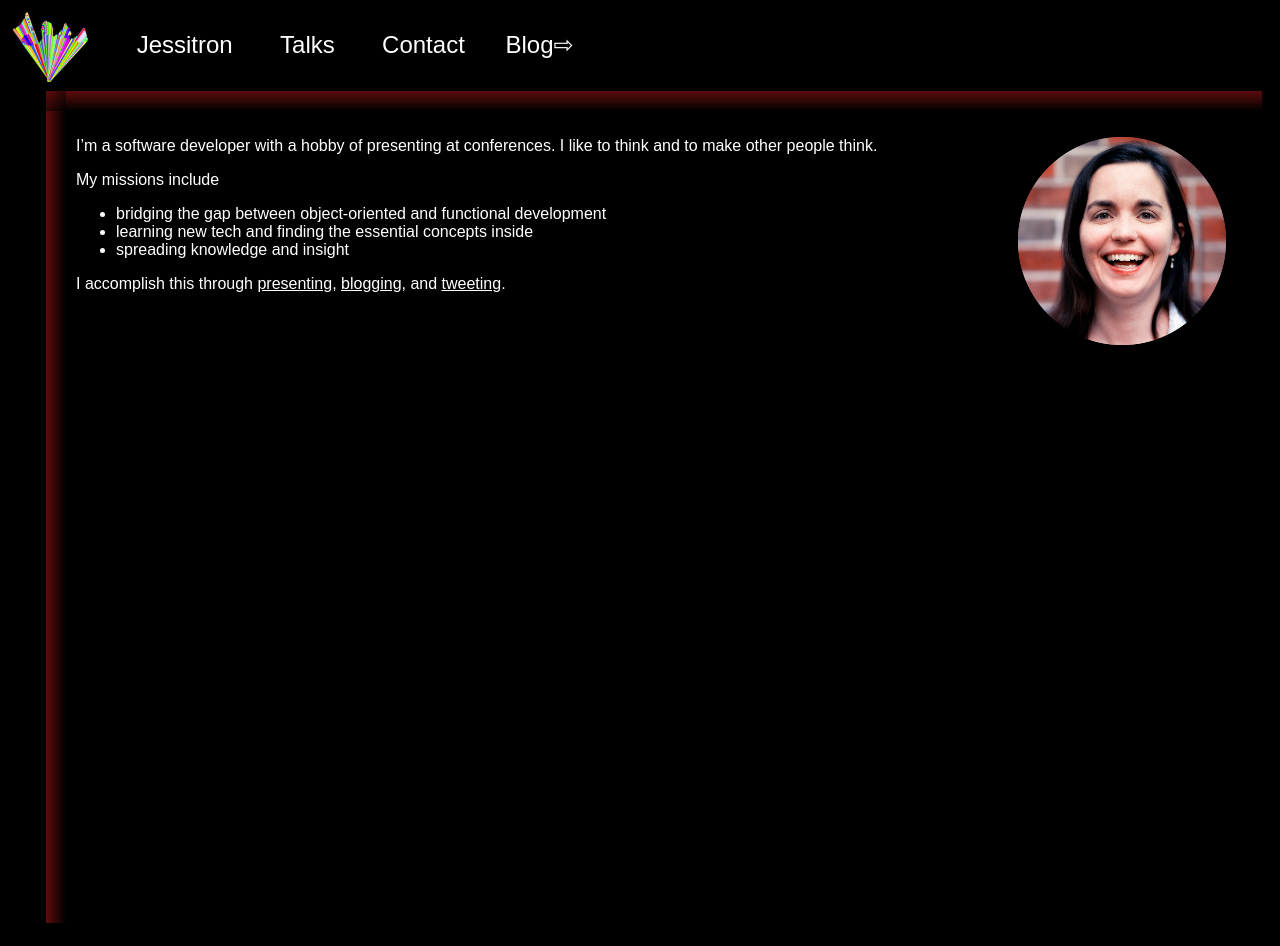
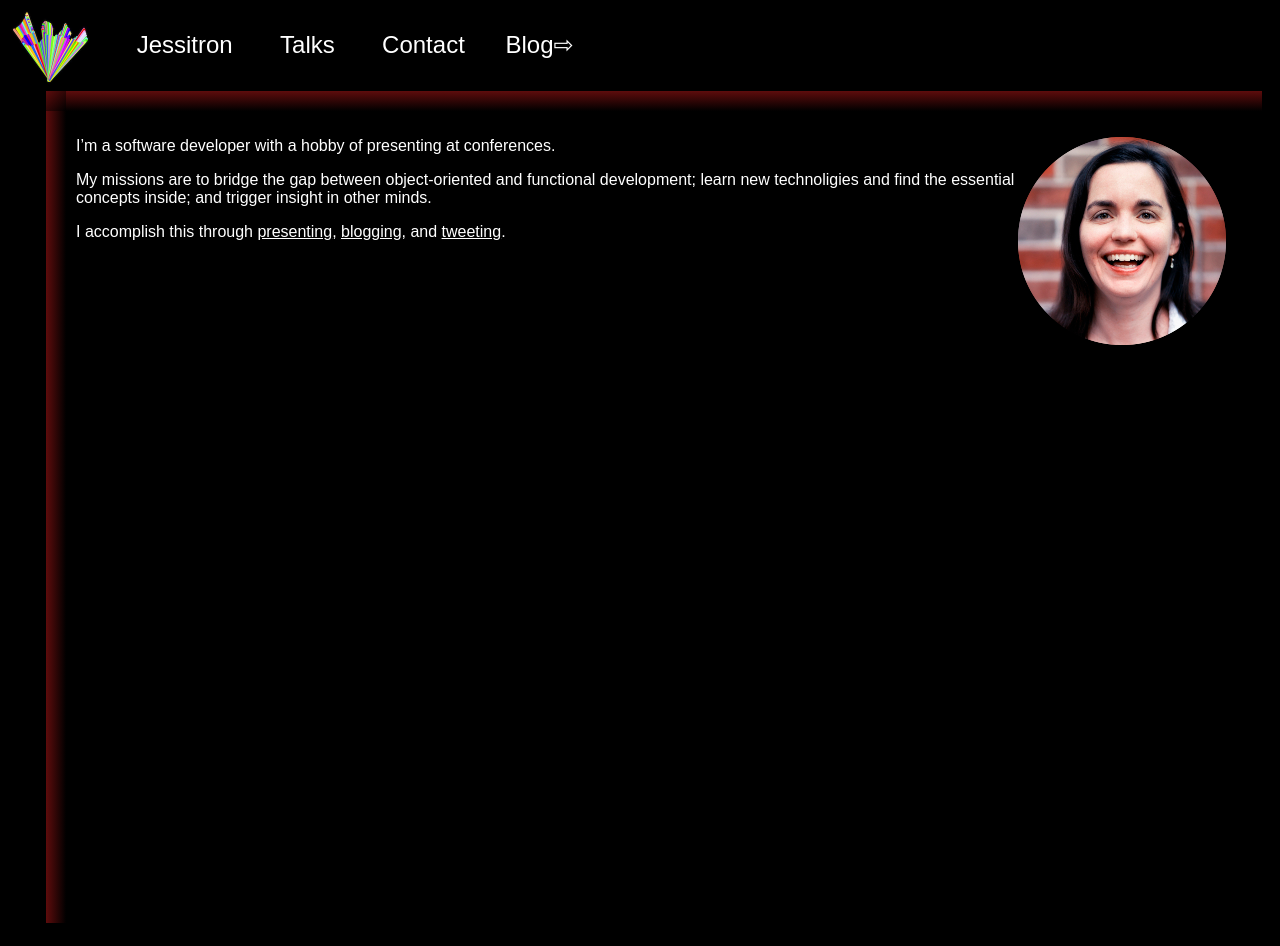
Before and after one commit to jessitron/jessitron.com, a Jekyll site: the page built from index.md, in a window 1280 px wide. Built offline with Jekyll 4.4.1, drawn with Linux system fonts in a browser that asks for light colours.

```diff
--- a/index.md
+++ b/index.md
@@ -4,12 +4,10 @@ name: home
 ---
 <img class="portrait" src="images/circlehead.png" />
 
-I'm a software developer with a hobby of presenting at conferences. I like to think and to make other people think.
+I'm a software developer with a hobby of presenting at conferences.
 
-My missions include
-
-* bridging the gap between object-oriented and functional development
-* learning new tech and finding the essential concepts inside
-* spreading knowledge and insight
+My missions are to bridge the gap between object-oriented and functional
+development; learn new technoligies and find the essential concepts
+inside; and trigger insight in other minds.
 
 I accomplish this through [presenting](talks.html), [blogging](http://blog.jessitron.com), and [tweeting](http://twitter.com/jessitron).
```
Also changed, not shown: _posts/2013-05-03-ooditw.md (added, +22 -0 lines), images/git-happens-kcdc.jpg (added), images/ooditw.png (added).
